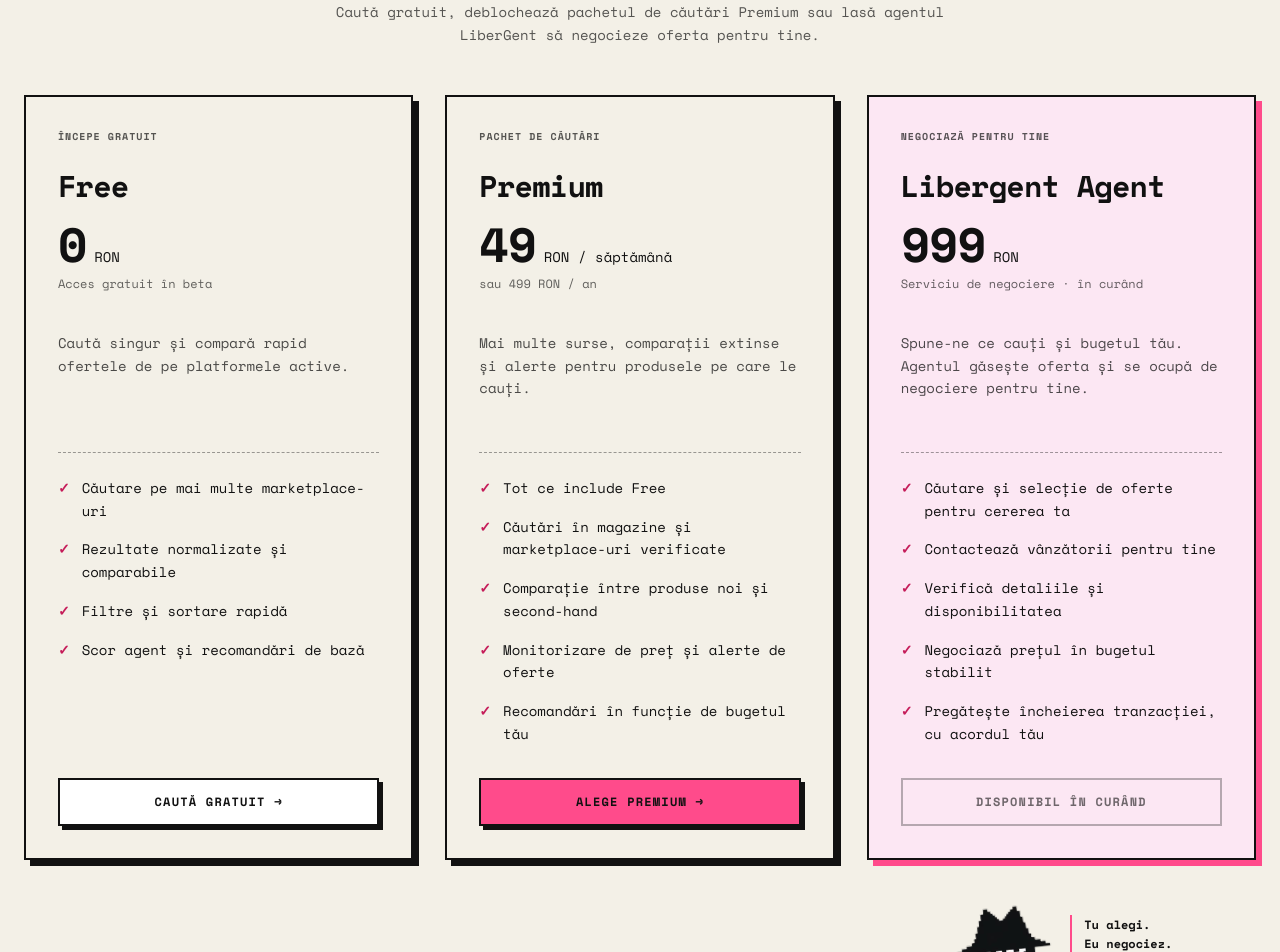
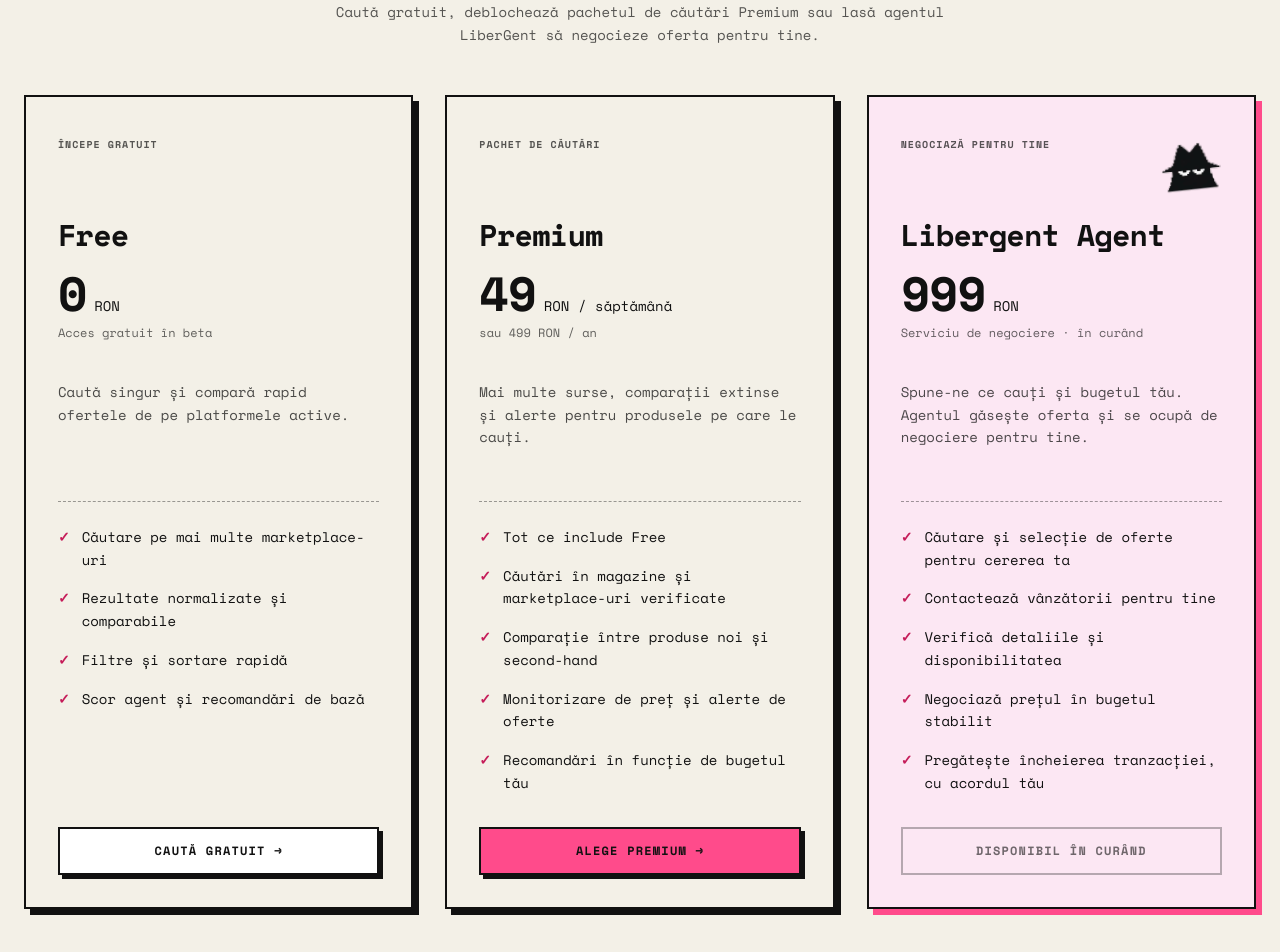
Before and after one commit to Vicorico17/libergent, a Next.js app in the folder ui/: page / in a window 1280 px wide. Shown: the part 4220-5172 px from the top of the page. Built offline with nearby package versions, Linux system fonts and the light colour scheme; no server answers; a web font is replaced by a local one.

Commit message:
Move pricing mascot to Agent card top right

```diff
--- a/ui/src/components/PricingCards.tsx
+++ b/ui/src/components/PricingCards.tsx
@@ -23,10 +23,13 @@
 
 export function PricingCards({ checkout = false }: { checkout?: boolean }) {
   return (
-    <div className="mx-auto grid w-full max-w-7xl gap-6 pb-36 lg:grid-cols-3 lg:gap-8">
+    <div className="mx-auto grid w-full max-w-7xl gap-6 lg:grid-cols-3 lg:gap-8">
       {plans.map((plan) => (
         <article key={plan.id} className={`relative flex min-w-0 flex-col border-2 border-[#111] p-6 text-[#111] sm:p-8 ${plan.id === "agent" ? "bg-[#FCE7F3] shadow-[6px_6px_0_#FF4B8B]" : "bg-[#F3F0E7] shadow-[6px_6px_0_#111]"}`}>
-          <p className="mb-6 text-[10px] font-bold uppercase tracking-widest text-[#111]/70">{plan.label}</p>
+          <div className="mb-6 flex min-h-16 items-start justify-between gap-3">
+            <p className="pt-2 text-[10px] font-bold uppercase tracking-widest text-[#111]/70">{plan.label}</p>
+            {plan.id === "agent" && <LogoIcon size={64} className="shrink-0 -rotate-6" />}
+          </div>
           <h3 className="mb-4 text-3xl font-bold tracking-tight">{plan.name}</h3>
           <div className="mb-2 flex flex-wrap items-baseline gap-2">
             <span className="text-5xl font-bold tracking-tight">{plan.price}</span>
@@ -46,12 +49,6 @@
               {plan.id === "free" ? "Caută gratuit →" : "Alege Premium →"}
             </Link>
           )}
-          {plan.id === "agent" && (
-            <div aria-hidden="true" className="pointer-events-none absolute -bottom-32 left-0 right-0 flex items-center justify-center gap-4">
-              <LogoIcon size={104} className="-rotate-6" />
-              <span className="max-w-32 border-l-2 border-[#FF4B8B] pl-3 text-xs font-bold leading-relaxed">Tu alegi.<br />Eu negociez.</span>
-            </div>
-          )}
         </article>
       ))}
     </div>
```
